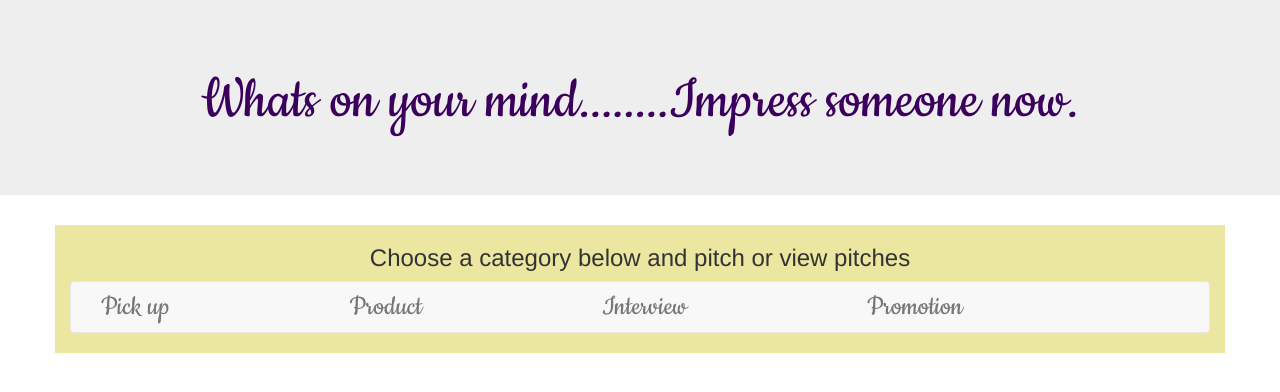
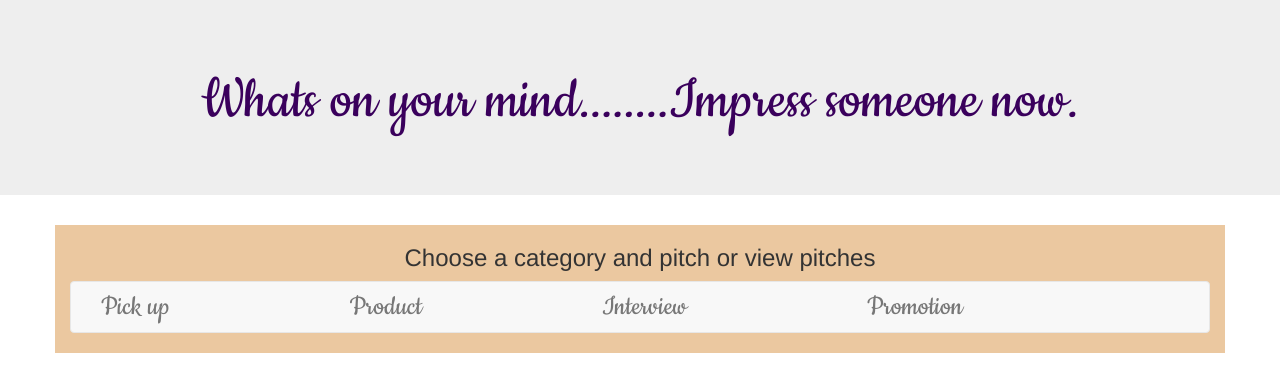
Before and after one commit to Rickyngotho/pitch, a Flask app: page / in a window 1280 px wide. Shown: the part 159-551 px from the top of the page. Run offline with Flask 2, Linux system fonts and the light colour scheme; data that the repository does not hold is empty; some libraries are stand-ins or nearby versions; some web fonts are replaced.

Commit message:
modification

```diff
--- a/app/templates/index.html
+++ b/app/templates/index.html
@@ -21,17 +21,17 @@
             someone now.</H1>
 
     </div>
-    <div class="container" style="background-color: rgb(235, 230, 160);">
-        <h3 style="text-align:center">Choose a category below and pitch or view pitches</h3>
+    <div class="container" style="background-color: rgb(235, 200, 160);">
+        <h3 style="text-align:center">Choose a category and pitch or view pitches</h3>
         <nav class="navbar navbar-default" role="navigation" style="text-align:center;">
 
             <!-- Collect the nav links, forms, and other content for toggling -->
             <div class="collapse navbar-collapse navbar-ex1-collapse" id="pro">
                 <ul class="nav navbar-nav">
-                    <li style="padding-right:150px; color:blue;"><a href="/pitch">Pick up</a></li>
-                    <li style="padding-right:150px; color:blue;"><a href="/product">Product</a></li>
-                    <li style="padding-right:150px; color:blue;"><a href="/interview">Interview</a></li>
-                    <li style="padding-right:150px; color:blue;"><a href="/promotion">Promotion</a></li>
+                    <li style="padding-right:150px; color:rgb(247, 0, 255);"><a href="/pitch">Pick up</a></li>
+                    <li style="padding-right:150px; color:rgb(247, 0, 255);"><a href="/product">Product</a></li>
+                    <li style="padding-right:150px; color:rgb(255, 0, 221);"><a href="/interview">Interview</a></li>
+                    <li style="padding-right:150px; color:rgb(247, 0, 255);"><a href="/promotion">Promotion</a></li>
 
                 </ul>
             </div>
```
